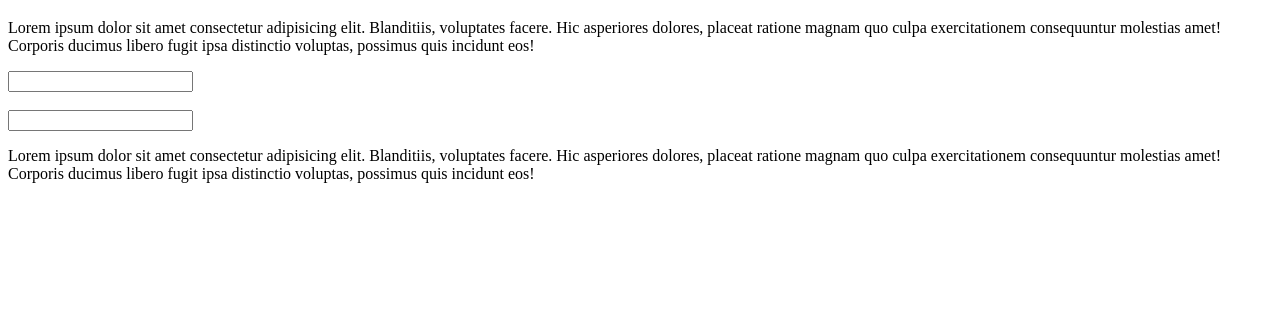
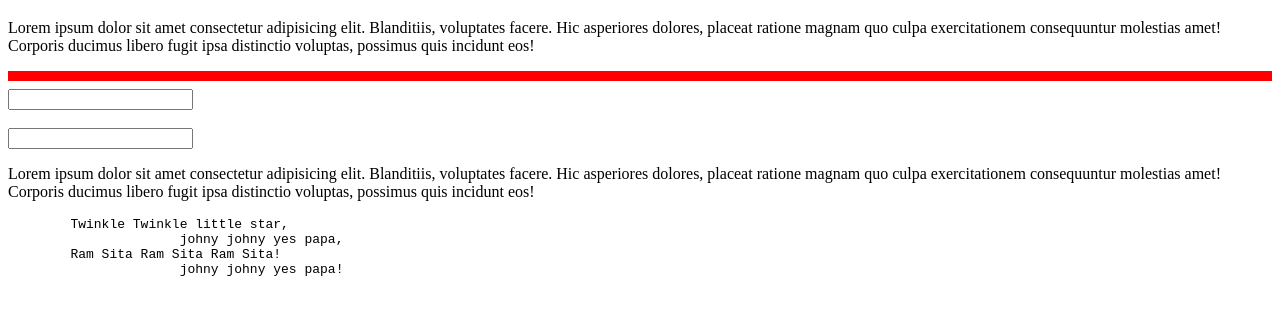
Before and after one commit to bhagwan48/WebDev-Learning, a plain HTML site: page TestHTML/abcd.html in a window 1280 px wide. Shown: the part 61-376 px from the top of the page. Drawn offline with Linux system fonts and the light colour scheme.

Commit message:
adding pre tag

```diff
--- a/TestHTML/abcd.html
+++ b/TestHTML/abcd.html
@@ -8,10 +8,18 @@
 <body>
     <h1>Hello World!</h1>
     <p>Lorem ipsum dolor sit amet consectetur adipisicing elit. Blanditiis, voluptates facere. Hic asperiores dolores, placeat ratione magnam quo culpa exercitationem consequuntur molestias amet! Corporis ducimus libero fugit ipsa distinctio voluptas, possimus quis incidunt eos!</p>
+    <hr color="red" size="10px">
     <input type="text">
     <br>
     <br>
     <input type="text">
     <p>Lorem ipsum dolor sit amet consectetur adipisicing elit. Blanditiis, voluptates facere. Hic asperiores dolores, placeat ratione magnam quo culpa exercitationem consequuntur molestias amet! Corporis ducimus libero fugit ipsa distinctio voluptas, possimus quis incidunt eos!</p>
+
+    <pre>
+        Twinkle Twinkle little star,
+                      johny johny yes papa,
+        Ram Sita Ram Sita Ram Sita!
+                      johny johny yes papa!
+    </pre>
 </body>
 </html>
```
